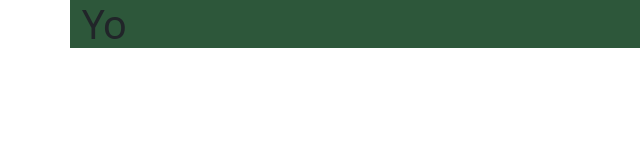
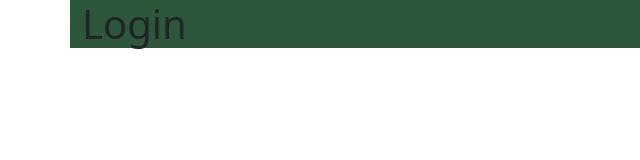
Before and after one commit to oBraenna91/Semester-Project-2, a website: page html/login/index.html in a window 1280 px wide. Shown: the full height of the page, 0-640 px from the left. Drawn offline with nearby package versions, Linux system fonts and the light colour scheme.

Commit message:
Update index.html

```diff
--- a/html/login/index.html
+++ b/html/login/index.html
@@ -11,7 +11,7 @@
 </head>
 <body>
     <div class="container bg-primary">
-        <h1>Yo</h1>
+        <h1>Login</h1>
     </div>
     <script src="https://cdn.jsdelivr.net/npm/bootstrap@5.2.2/dist/js/bootstrap.bundle.min.js"
             integrity="sha384-OERcA2EqjJCMA+/3y+gxIOqMEjwtxJY7qPCqsdltbNJuaOe923+mo//f6V8Qbsw3" crossorigin="anonymous"></script>
```
